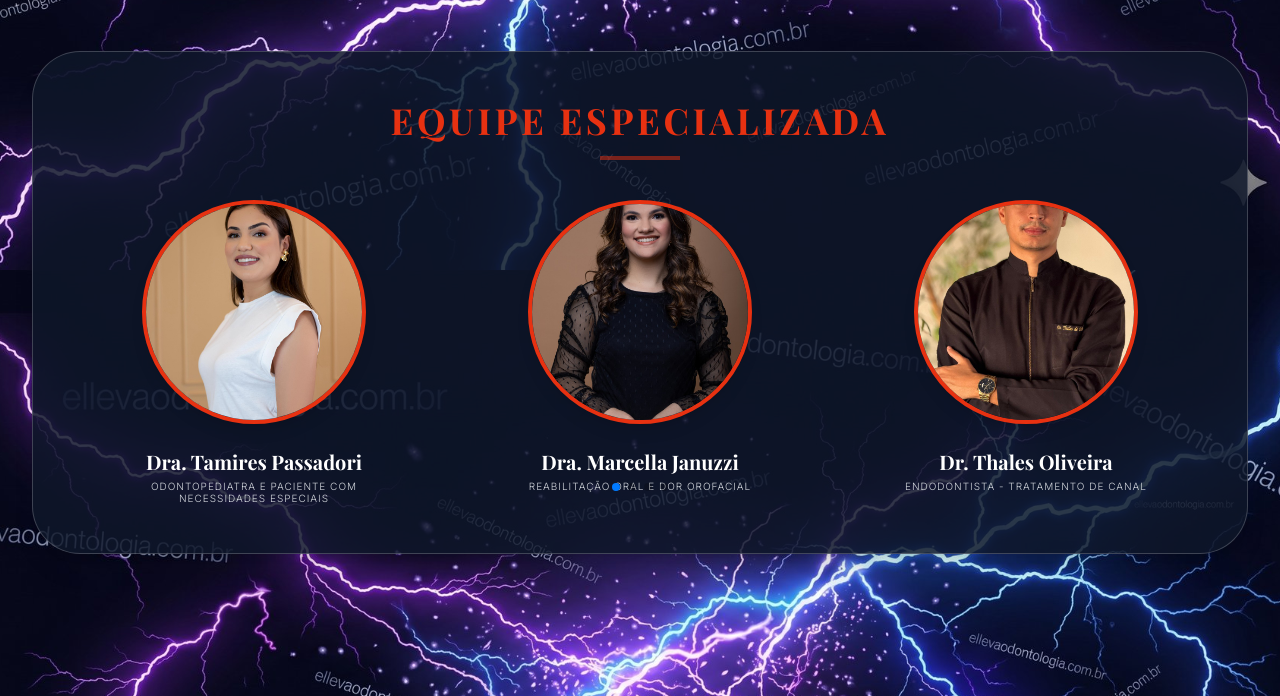
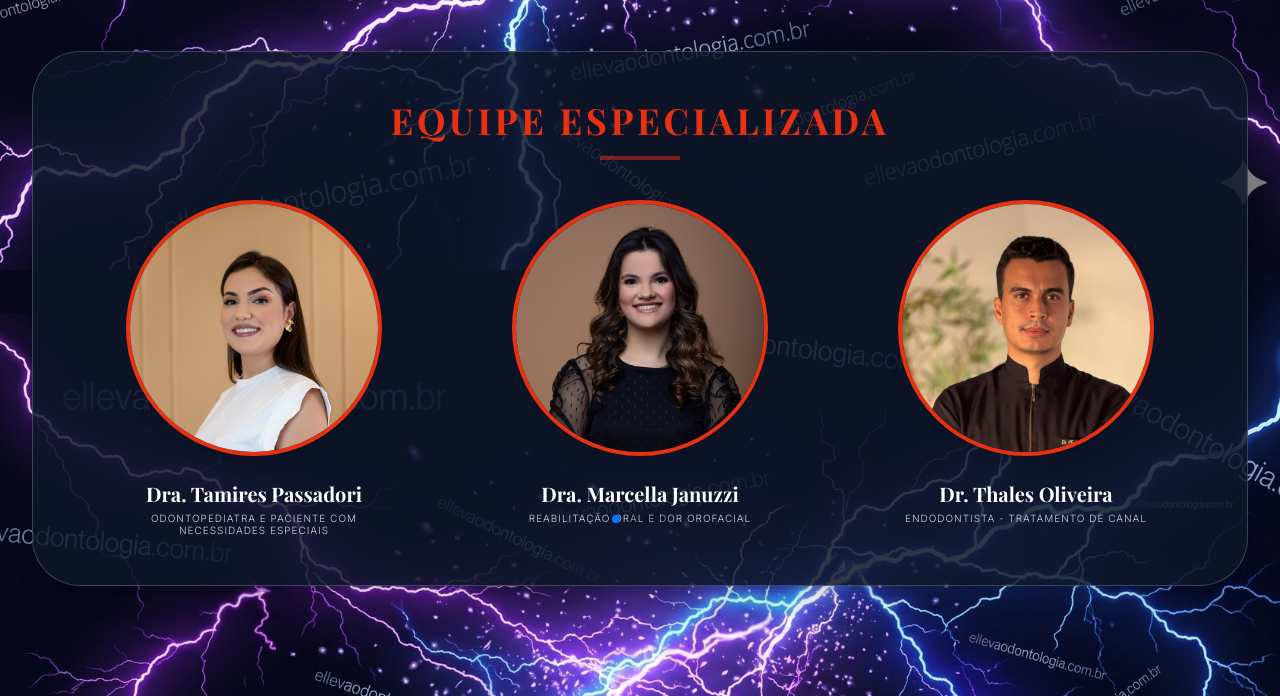
Before and after one commit to valgandolfo/ellevaodonto, a Django app: page / in a window 1280 px wide. Shown: the part 2130-2826 px from the top of the page. Run offline with Django 5.2, Linux system fonts and the light colour scheme; some libraries are stand-ins or nearby versions.

Commit message:
fix: aumento do tamanho das fotos da equipe e ajuste de enquadramento (top crop)

```diff
--- a/templates/home.html
+++ b/templates/home.html
@@ -140,7 +140,7 @@
                         <!-- 1: Dra Tamires -->
                         <div class="swiper-slide px-4">
                             <div class="text-center group">
-                                <div class="relative w-56 h-56 mx-auto mb-6 rounded-full overflow-hidden border-4 border-[var(--equipe-borda-foto)] shadow-lg transition-transform group-hover:scale-105">
+                                <div class="relative w-64 h-64 mx-auto mb-6 rounded-full overflow-hidden border-4 border-[var(--equipe-borda-foto)] shadow-lg transition-transform group-hover:scale-105">
                                     <img src="{% static 'imagens/dra_tamires.jpg' %}" alt="Dra. Tamires Passadori" class="w-full h-full object-cover object-top">
                                 </div>
                                 <h3 class="text-xl font-bold text-[var(--equipe-nome-medico)] mb-1">Dra. Tamires Passadori</h3>
@@ -150,7 +150,7 @@
                         <!-- 2: Dra Marcella -->
                         <div class="swiper-slide px-4">
                             <div class="text-center group">
-                                <div class="relative w-56 h-56 mx-auto mb-6 rounded-full overflow-hidden border-4 border-[var(--equipe-borda-foto)] shadow-lg transition-transform group-hover:scale-105">
+                                <div class="relative w-64 h-64 mx-auto mb-6 rounded-full overflow-hidden border-4 border-[var(--equipe-borda-foto)] shadow-lg transition-transform group-hover:scale-105">
                                     <img src="{% static 'imagens/dra_marcella.jpg' %}" alt="Dra. Marcella Januzzi" class="w-full h-full object-cover object-top">
                                 </div>
                                 <h3 class="text-xl font-bold text-[var(--equipe-nome-medico)] mb-1">Dra. Marcella Januzzi</h3>
@@ -160,7 +160,7 @@
                         <!-- 3: Dr. Thales Oliveira -->
                         <div class="swiper-slide px-4">
                             <div class="text-center group">
-                                <div class="relative w-56 h-56 mx-auto mb-6 rounded-full overflow-hidden border-4 border-[var(--equipe-borda-foto)] shadow-lg transition-transform group-hover:scale-105">
+                                <div class="relative w-64 h-64 mx-auto mb-6 rounded-full overflow-hidden border-4 border-[var(--equipe-borda-foto)] shadow-lg transition-transform group-hover:scale-105">
                                     <img src="{% static 'imagens/dr_thales.jpg' %}" alt="Dr. Thales Oliveira" class="w-full h-full object-cover object-top">
                                 </div>
                                 <h3 class="text-xl font-bold text-[var(--equipe-nome-medico)] mb-1">Dr. Thales Oliveira</h3>
@@ -170,7 +170,7 @@
                         <!-- 4: Dra Maria Isabela Gandolfo -->
                         <div class="swiper-slide px-4">
                             <div class="text-center group">
-                                <div class="relative w-56 h-56 mx-auto mb-6 rounded-full overflow-hidden border-4 border-[var(--equipe-borda-foto)] shadow-lg transition-transform group-hover:scale-105">
+                                <div class="relative w-64 h-64 mx-auto mb-6 rounded-full overflow-hidden border-4 border-[var(--equipe-borda-foto)] shadow-lg transition-transform group-hover:scale-105">
                                     <img src="{% static 'imagens/dra_isabela.jpg' %}" alt="Dra. Maria Isabela Gandolfo" class="w-full h-full object-cover object-top">
                                 </div>
                                 <h3 class="text-xl font-bold text-[var(--equipe-nome-medico)] mb-1">Dra. Maria Isabela Gandolfo</h3>
```
Also changed, not shown: scratch/resize_doctors.py (+5 -3 lines), static/imagens/dr_thales.jpg, static/imagens/dra_isabela.jpg, static/imagens/dra_marcella.jpg, static/imagens/dra_tamires.jpg.
